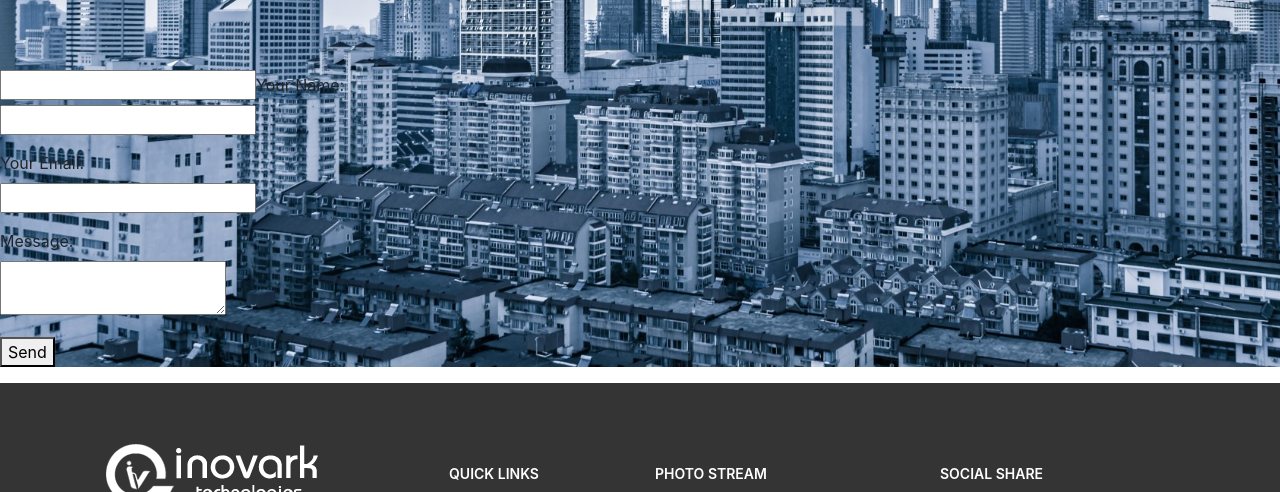
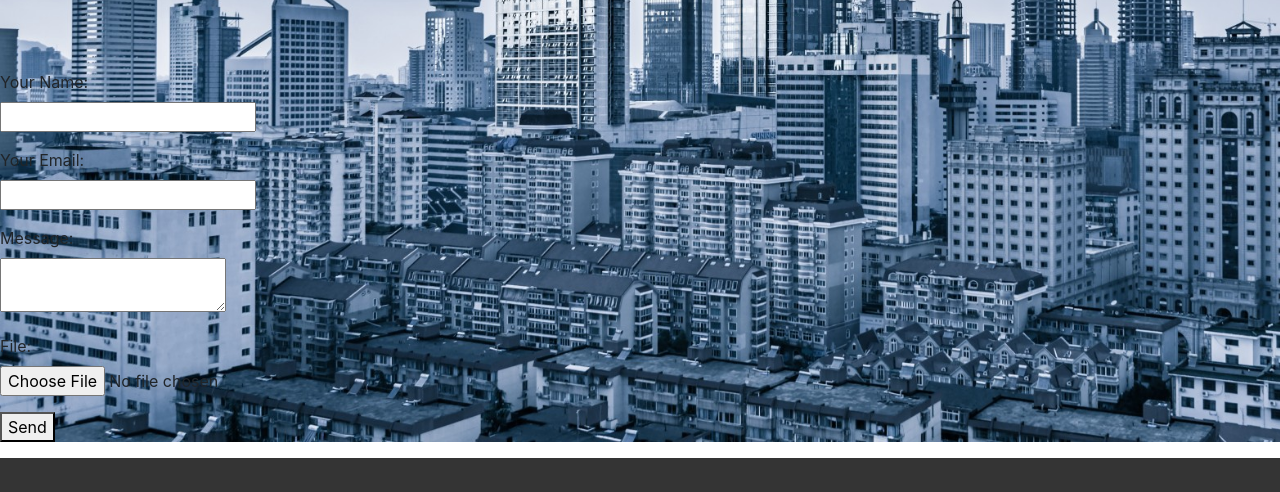
Before and after one commit to gunasekaran2410/nextcms, a Next.js app: page /Contact in a window 1280 px wide. Shown: the part 709-1201 px from the top of the page. Built offline with nearby package versions, Linux system fonts and the light colour scheme.

Commit message:
file uplad updating

```diff
--- a/components/ContactForm.js
+++ b/components/ContactForm.js
@@ -3,7 +3,6 @@ export default function ContactForm() {
       <form name="contact" method="POST" data-netlify="true" action="/success">
         <input type="hidden" name="form-name" value="contact" />
         <p>
-  <input type="text" name="firstname" id="firstname" />
           <label htmlFor="yourname">
             Your Name:
           </label> <br />
@@ -22,6 +21,12 @@ export default function ContactForm() {
           <textarea name="message" id="yourmessage"></textarea>
         </p>
         <p>
+          <label htmlFor="myfile">
+           File:
+          </label> <br />
+          <input type="file" name="myfile" id="myfile" placeholder="upload file" />
+        </p>
+        <p>
           <button type="submit">Send</button>
         </p>
       </form>
```
